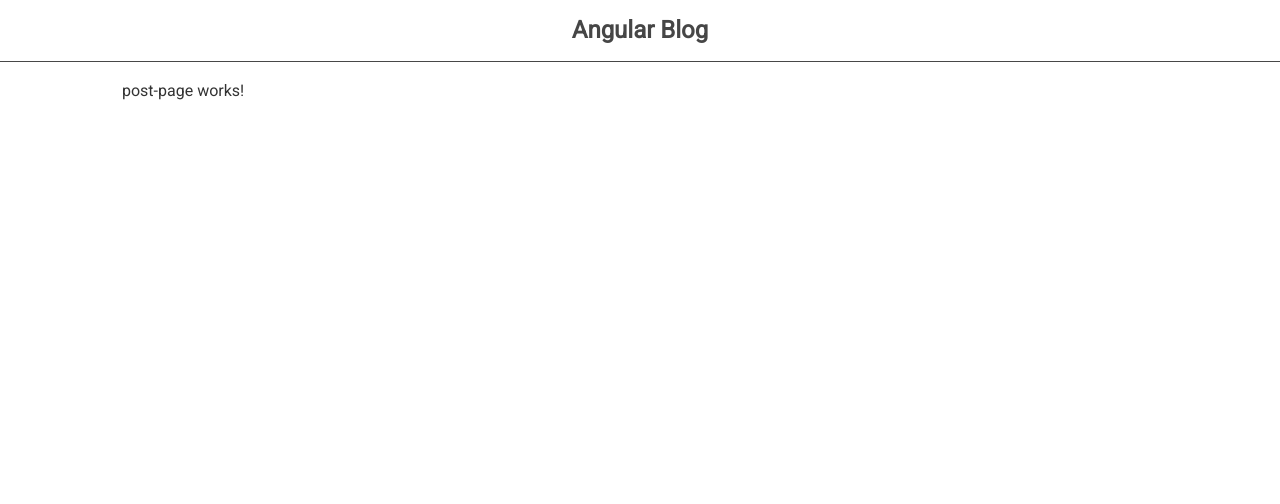
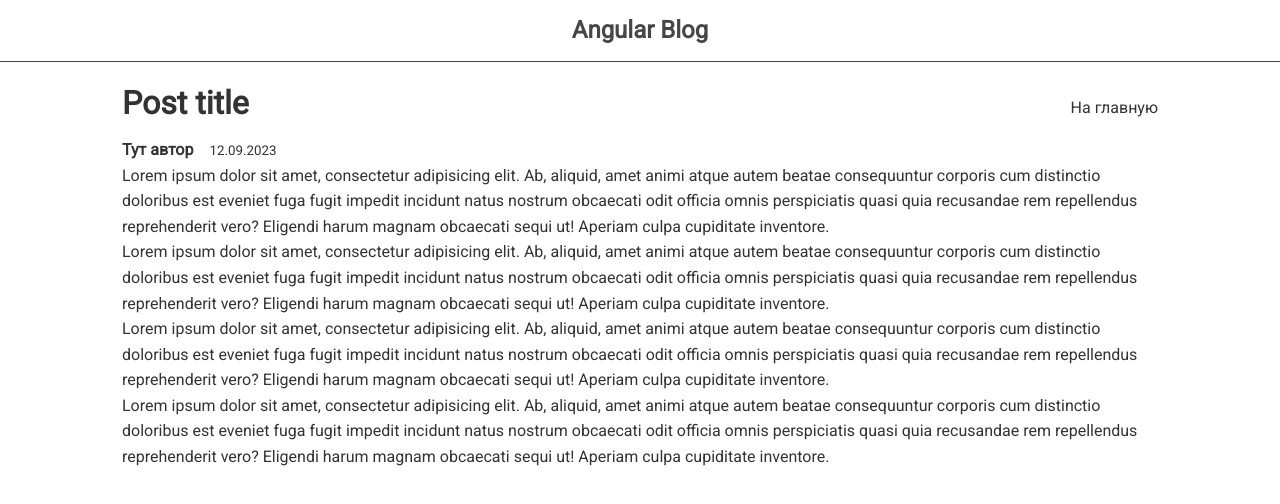
Before and after one commit to odnodum/angular-blog, an Angular app: page /post/1 in a window 1280 px wide. Shown: the top 504 px of the page. Built offline with nearby package versions, Linux system fonts and the light colour scheme.

Commit message:
добавил стили для страницы поста

```diff
--- a/src/app/post-page/post-page.component.html
+++ b/src/app/post-page/post-page.component.html
@@ -1 +1,19 @@
-<p>post-page works!</p>
+<div class="post">
+  <div class="header">
+    <h1>Post title</h1>
+
+    <button routerLink="/" class="btn btn-link">На главную</button>
+  </div>
+
+  <div class="info">
+    <strong>Тут автор</strong>
+    <small>12.09.2023</small>
+  </div>
+
+  <div>
+    <p>Lorem ipsum dolor sit amet, consectetur adipisicing elit. Ab, aliquid, amet animi atque autem beatae consequuntur corporis cum distinctio doloribus est eveniet fuga fugit impedit incidunt natus nostrum obcaecati odit officia omnis perspiciatis quasi quia recusandae rem repellendus reprehenderit vero? Eligendi harum magnam obcaecati sequi ut! Aperiam culpa cupiditate inventore.</p>
+    <p>Lorem ipsum dolor sit amet, consectetur adipisicing elit. Ab, aliquid, amet animi atque autem beatae consequuntur corporis cum distinctio doloribus est eveniet fuga fugit impedit incidunt natus nostrum obcaecati odit officia omnis perspiciatis quasi quia recusandae rem repellendus reprehenderit vero? Eligendi harum magnam obcaecati sequi ut! Aperiam culpa cupiditate inventore.</p>
+    <p>Lorem ipsum dolor sit amet, consectetur adipisicing elit. Ab, aliquid, amet animi atque autem beatae consequuntur corporis cum distinctio doloribus est eveniet fuga fugit impedit incidunt natus nostrum obcaecati odit officia omnis perspiciatis quasi quia recusandae rem repellendus reprehenderit vero? Eligendi harum magnam obcaecati sequi ut! Aperiam culpa cupiditate inventore.</p>
+    <p>Lorem ipsum dolor sit amet, consectetur adipisicing elit. Ab, aliquid, amet animi atque autem beatae consequuntur corporis cum distinctio doloribus est eveniet fuga fugit impedit incidunt natus nostrum obcaecati odit officia omnis perspiciatis quasi quia recusandae rem repellendus reprehenderit vero? Eligendi harum magnam obcaecati sequi ut! Aperiam culpa cupiditate inventore.</p>
+  </div>
+</div>
--- a/src/app/post-page/post-page.component.scss
+++ b/src/app/post-page/post-page.component.scss
@@ -0,0 +1,17 @@
+.post {
+  .header {
+    display: flex;
+    justify-content: space-between;
+    align-items: center;
+  }
+
+  h1 {
+    margin-bottom: .5rem;
+  }
+
+  .info {
+    strong {
+      margin-right: 1rem;
+    }
+  }
+}
```
